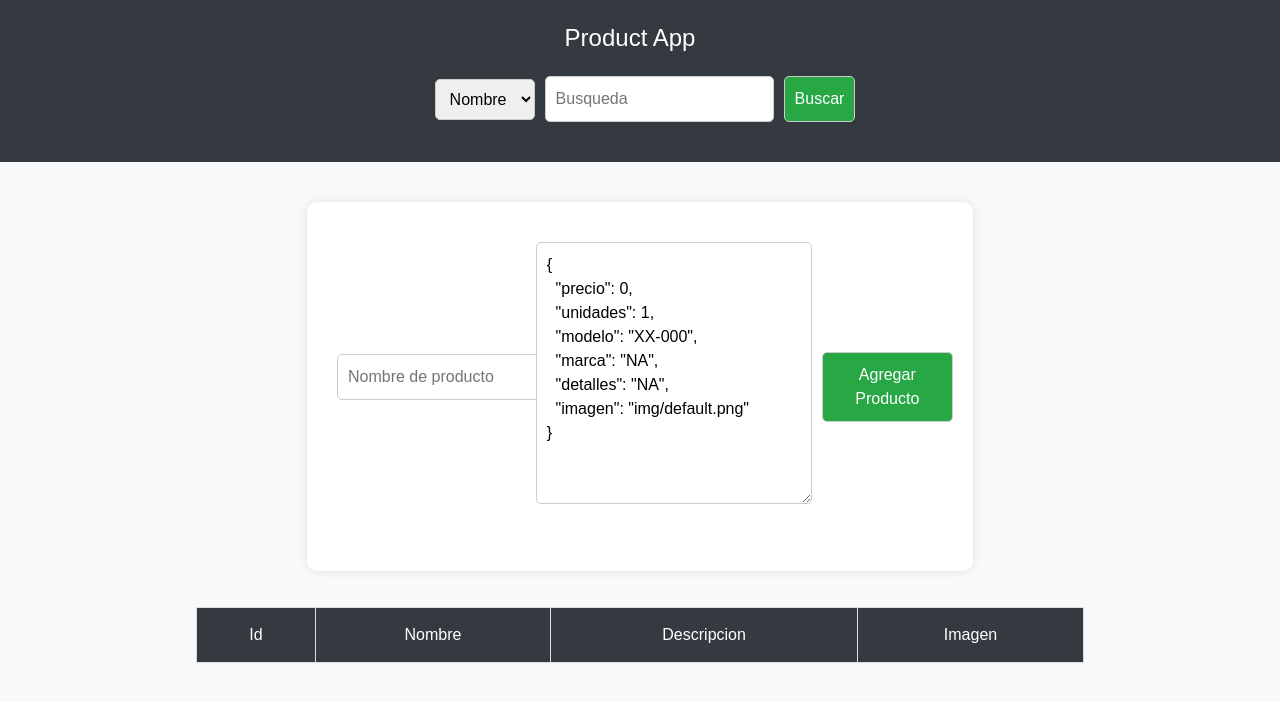
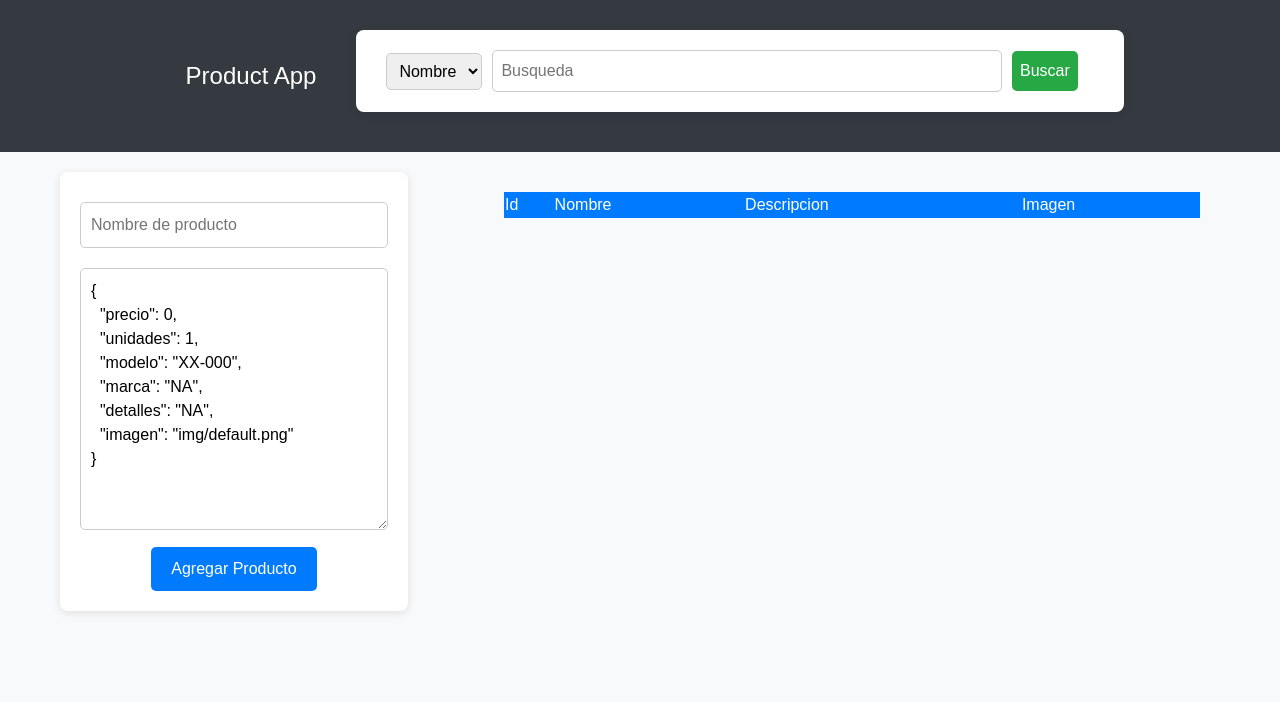
Before and after one commit to erickGtz/tecweb, a PHP site: page /tecweb/ejemplos/product_app/index.html in a window 1280 px wide. Shown: the top 702 px of the page. Run offline with PHP 8.4, Linux system fonts and the light colour scheme.

Commit message:
Estilos modificados

```diff
--- a/practicas/css/estilo1.css
+++ b/practicas/css/estilo1.css
@@ -1,101 +1,163 @@
-body {
-  font-family: Arial, sans-serif;
-  background-color: #f8f9fa;
+/* Estilos para la barra de navegación */
+.nav-bar {
+  display: flex;
+  justify-content: center; /* Alinea el título y el formulario en el centro */
+  align-items: center; /* Alinea verticalmente */
+  background-color: #343a40;
+  color: white;
 }
 
-nav {
-  padding: 20px;
-  background-color: #343a40;
-  color: white;
-  text-align: center;
-}
-
-nav a {
+.nav-bar a {
   color: white;
   text-decoration: none;
   font-size: 24px;
-  margin-right: 20px;
+  margin-left: 30px;
 }
 
-form {
+.nav-bar form {
+  justify-self: center;
+  margin-top: 30px;
+  margin-left: 40px;
   display: flex;
-  justify-content: center;
   align-items: center;
-  margin: 20px 0;
+  width: 60%;
 }
 
-form input, form select, form button {
+.nav-bar select,
+.nav-bar input,
+.nav-bar button {
   margin-left: 10px;
-  padding: 10px;
+  padding: 8px;
   font-size: 16px;
   border-radius: 5px;
   border: 1px solid #ccc;
 }
 
+.nav-bar input {
+  width: 70%;
+}
+
+.nav-bar button {
+  background-color: #28a745;
+  color: white;
+  border: none;
+  cursor: pointer;
+}
+
+.nav-bar button:hover {
+  background-color: #218838;
+}
+
+/* Estilos generales */
+body {
+  font-family: Arial, sans-serif;
+  margin: 0;
+  padding: 0;
+  background-color: #f8f9fa;
+}
+
 .container {
+  max-width: 1200px;
+  margin: 0 auto;
+  padding: 20px;
+  display: flex;
+  flex-direction: column;
+  justify-content: center;
+}
+
+/* Estilos para el formulario y la tabla al mismo nivel */
+.form-container {
+  display: flex;
+  justify-content: space-between;
+  align-items: flex-start;
+  width: 100%; /* Asegura que ocupe todo el ancho */
+}
+
+.form-container form {
+  width: 30%;
+}
+
+.table-container {
+  width: 60%;
+}
+
+.table-container table {
+  width: 100%;
+}
+
+/* Ajuste para que todo quede centrado en la página */
+div.container {
   display: flex;
   flex-direction: column;
   align-items: center;
-  margin-top: 40px;
+  justify-content: center;
 }
 
-.form-container {
-  width: 60%;
-  background-color: white;
+/* Estilos para el formulario */
+form {
+  background-color: #fff;
   padding: 20px;
-  border-radius: 10px;
-  box-shadow: 0 0 10px rgba(0, 0, 0, 0.1);
+  border-radius: 8px;
+  box-shadow: 0 2px 8px rgba(0, 0, 0, 0.1);
+  margin-bottom: 40px;
 }
 
-textarea, input[type="text"] {
+form input[type="text"],
+form textarea {
   width: 100%;
   padding: 10px;
-  font-size: 16px;
+  margin: 10px 0;
   border-radius: 5px;
   border: 1px solid #ccc;
+  font-size: 16px;
+}
+
+form button {
+  display: block;
+  margin: 0 auto;
+  background-color: #007bff;
+  color: white;
+  padding: 10px 20px;
+  border: none;
+  border-radius: 5px;
+  cursor: pointer;
+  font-size: 16px;
+}
+
+form button:hover {
+  background-color: #0056b3;
+}
+
+/* Estilos para la tabla */
+table {
+  width: 100%;
+  border-collapse: collapse;
+  margin-top: 20px;
   margin-bottom: 20px;
 }
 
-button {
-  padding: 10px 20px;
-  font-size: 16px;
-  background-color: #28a745;
-  color: white;
-  border: none;
-  border-radius: 5px;
-  cursor: pointer;
-}
-
-button:hover {
-  background-color: #218838;
-}
-
-.table-container {
-  width: 80%;
-  margin-top: 20px;
-}
-
-table {
-  width: 100%;
-  border-collapse: collapse;
-}
-
-thead {
-  background-color: #343a40;
+table thead {
+  background-color: #007bff;
   color: white;
 }
 
-td {
-  padding: 15px;
-  text-align: center;
-  border: 1px solid #ddd;
+table thead th {
+  padding: 10px;
 }
 
-img {
-  max-width: 100px;
-  max-height: 100px;
+table tbody td {
+  padding: 10px;
+  border: 1px solid #ddd;
+  text-align: center;
 }
 
-tbody tr:hover {
-  background-color: #f1f1f1;
+table tbody img {
+  max-width: 100px;
+  height: auto;
+  border-radius: 5px;
 }
+
+/* Espacio extra entre el formulario y la tabla */
+.form-container > * {
+  margin-right: 20px;
+}
--- a/practicas/ejemplos/product_app/index.html
+++ b/practicas/ejemplos/product_app/index.html
@@ -15,10 +15,9 @@
   <body onload="init()">
 
     <!-- BARRA DE NAVEGACIÓN  -->
-    <nav>
+    <nav class="nav-bar">
       <a href="#">Product App</a>
 
-      <ul></ul>
       <form>
         <select name="cat" id="cat">
           <option value="nombre">Nombre</option>
@@ -46,7 +45,6 @@
             Agregar Producto
           </button>
         </form>
-      </div>
 
         <!-- TABLA  -->
         <div class="table-container">
@@ -66,6 +64,9 @@
         </div>
       </div>
 
+    </div>
+
+
     <!-- Lógica del Frontend -->
     <script src="./app.js"></script>
   </body>
```
Lines whose indentation alone changed are shown as unchanged.
